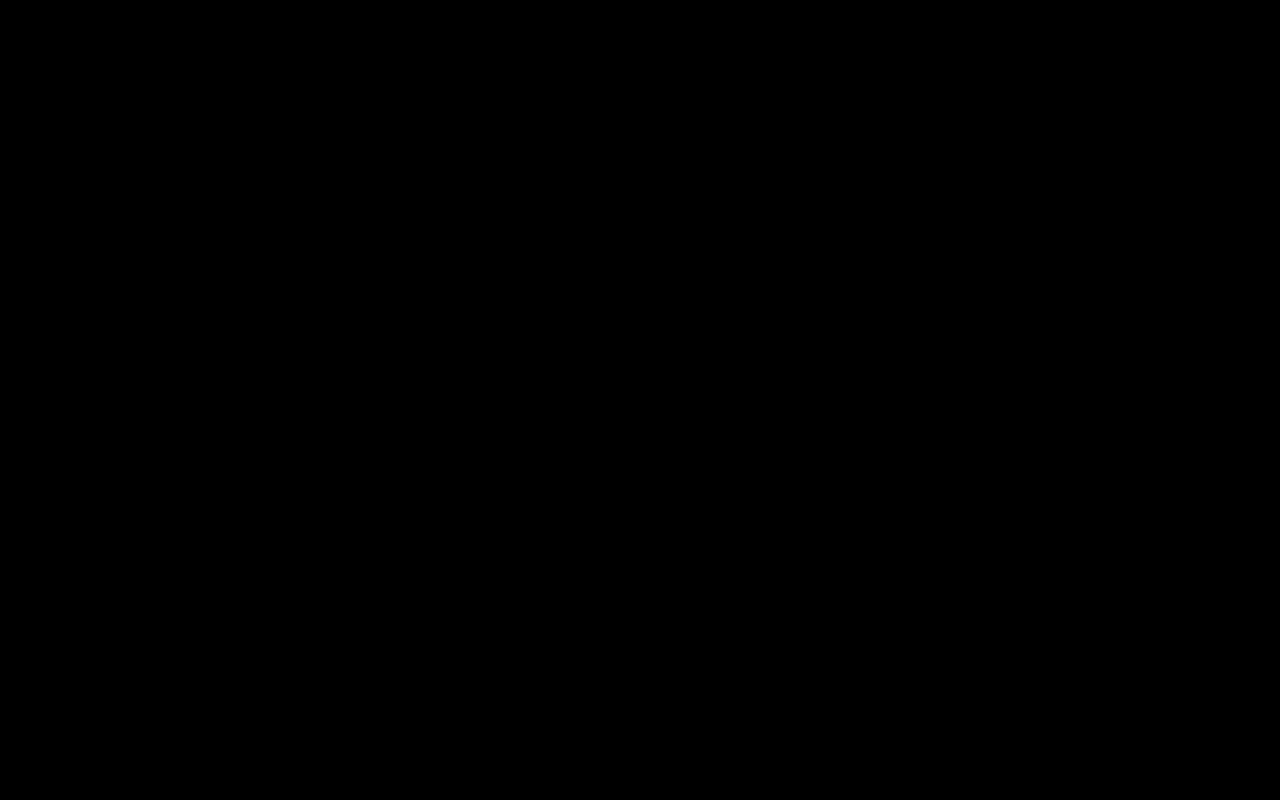
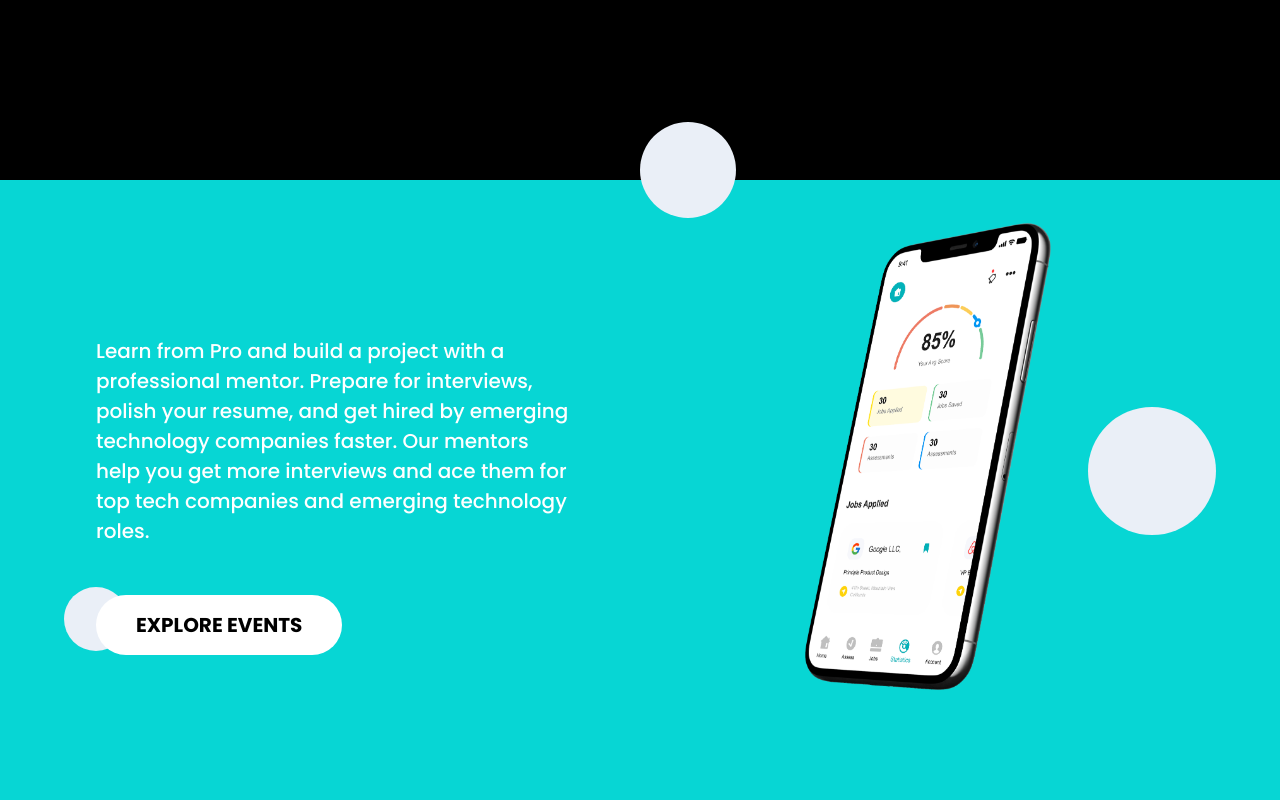
Before and after one commit to 9267aakashsharma/zubi-app-launch, a React (Create React App) app in the folder client/: page / in a window 1280 px wide. Shown: the part 1420-2220 px from the top of the page. Before the commit the page ends 1204 px from the top, so only its background shows below. Built offline with nearby package versions, Linux system fonts and the light colour scheme.

Commit message:
fix(home): webApp styling fixes
Signed-off-by: Aakash <9267aakashsharma@gmail.com>

```diff
--- a/client/src/App.tsx
+++ b/client/src/App.tsx
@@ -3,7 +3,7 @@ import { BrowserRouter as Router, Switch, Route } from "react-router-dom";
 import "./App.scss";
 import { Home } from "./modules";
 
-const styleTheme = {
+export const styleTheme = {
   "--primary": "#07D6D4",
   "--secondary": "#EAEFF7",
   "--text-primary": "#ffffff",
--- a/client/src/index.scss
+++ b/client/src/index.scss
@@ -31,4 +31,5 @@ button {
 
 a {
   text-decoration: none;
+  color: $text-primary;
 }
--- a/client/src/modules/Home/Home.scss
+++ b/client/src/modules/Home/Home.scss
@@ -0,0 +1,6 @@
+@import "../../mixins";
+@import "../../variables";
+
+div.zubi-home {
+  position: relative;
+}
--- a/client/src/modules/Home/Home.tsx
+++ b/client/src/modules/Home/Home.tsx
@@ -1,11 +1,22 @@
 import React from "react";
-import { Footer } from "../../shared/components";
+import { Footer, Section } from "../../shared/components";
+import Events from "./Events/Events";
 import Hero from "./Hero/Hero";
+import Refer from "./Refer/Refer";
+import "./Home.scss";
+import Industry from "./Industry/Industry";
+import About from "./About/About";
+import Download from "./Download/Download";
 
 const Home = () => {
   return (
     <div className="zubi-home">
       <Hero />
+      <Section child={<Refer />} />
+      <Section child={<Events />} bgColor="secondary" />
+      <Section child={<Industry />} />
+      <Section child={<About />} bgColor="secondary" />
+      <Section child={<Download />} />
       <Footer />
     </div>
   );
```
